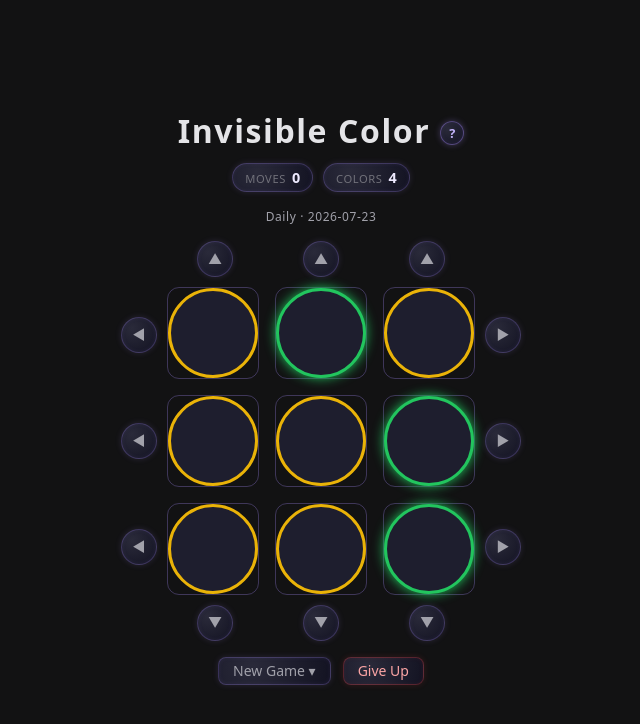
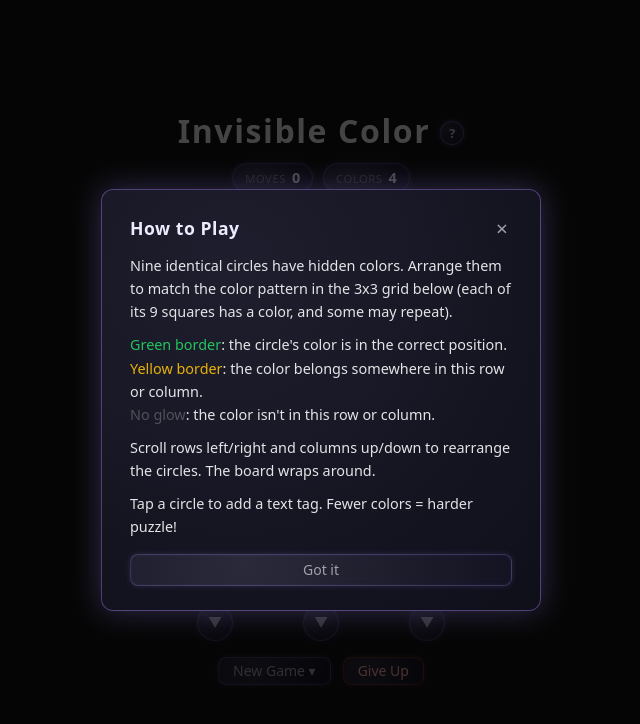
Before and after one commit to JoaquinChartier/invisible-color, a React (Vite) app: page / in a window 1280 px wide. Shown: the top 724 px of the page, without its empty margins (319-959 px from the left). Built offline with nearby package versions, Linux system fonts and the light colour scheme.

Commit message:
feat: onboarding and anim (#7)

```diff
--- a/package.json
+++ b/package.json
@@ -9,6 +9,7 @@
     "preview": "vite preview"
   },
   "dependencies": {
+    "@vercel/analytics": "^2.0.1",
     "react": "18.3.1",
     "react-dom": "18.3.1"
   },
--- a/src/App.tsx
+++ b/src/App.tsx
@@ -88,7 +88,18 @@ export default function App() {
   const [tags, setTags] = useState<Record<number, string>>({});
   const [selectedId, setSelectedId] = useState<number | null>(null);
   const [newGameOpen, setNewGameOpen] = useState(false);
-  const [helpOpen, setHelpOpen] = useState(false);
+  const [helpOpen, setHelpOpen] = useState(() => {
+    try {
+      if (localStorage.getItem("ic-seen-help")) return false;
+    } catch {}
+    return true;
+  });
+  const closeHelp = () => {
+    setHelpOpen(false);
+    try {
+      localStorage.setItem("ic-seen-help", "1");
+    } catch {}
+  };
   const pressTimer = useRef<ReturnType<typeof setTimeout> | null>(null);
 
   useEffect(() => {
@@ -435,7 +446,7 @@ export default function App() {
 
       {helpOpen && (
         <div
-          onClick={() => setHelpOpen(false)}
+          onClick={() => closeHelp()}
           style={{
             position: "fixed",
             inset: 0,
@@ -466,7 +477,7 @@ export default function App() {
                 How to Play
               </h2>
               <button
-                onClick={() => setHelpOpen(false)}
+                onClick={() => closeHelp()}
                 style={{
                   background: "transparent",
                   border: "none",
@@ -481,7 +492,7 @@ export default function App() {
               </button>
             </div>
             <p style={{ margin: "0 0 10px" }}>
-              Nine identical circles have hidden colors. Arrange them to match the 3x3 grid below (each of its 9 squares has a color, and some may repeat).
+              Nine identical circles have hidden colors. Arrange them to match the color pattern in the 3x3 grid below (each of its 9 squares has a color, and some may repeat).
             </p>
             <p style={{ margin: "0 0 10px" }}>
               <b style={{ color: "#22c55e" }}>Green border</b>: the circle's color is in the correct position.
@@ -497,7 +508,7 @@ export default function App() {
               Tap a circle to add a text tag. Fewer colors = harder puzzle!
             </p>
             <button
-              onClick={() => setHelpOpen(false)}
+              onClick={() => closeHelp()}
               style={{
                 ...btnBase,
                 width: "100%",
--- a/src/components/Board.tsx
+++ b/src/components/Board.tsx
@@ -1,3 +1,4 @@
+import { useLayoutEffect, useRef } from "react";
 import type { CSSProperties } from "react";
 import type { Circle as CircleType } from "../engine/types";
 import { Circle, PALETTE } from "./Circle";
@@ -16,6 +17,38 @@ interface Props {
 
 export function Board({ circles, target, revealed, debug, tags, selectedId, onSelectCircle, onScroll }: Props) {
   const { base: btnBase, hover: btnHover, active: btnActive } = neonButton();
+
+  const cellRefs = useRef<Map<number, HTMLDivElement>>(new Map());
+  const prevPositions = useRef<Map<number, { x: number; y: number }>>(new Map());
+
+  useLayoutEffect(() => {
+    const prev = prevPositions.current;
+    const next = new Map<number, { x: number; y: number }>();
+    cellRefs.current.forEach((el, id) => {
+      const r = el.getBoundingClientRect();
+      next.set(id, { x: r.left, y: r.top });
+      const p = prev.get(id);
+      if (p) {
+        const dx = p.x - r.left;
+        const dy = p.y - r.top;
+        if (dx !== 0 || dy !== 0) {
+          el.style.transition = "none";
+          el.style.transform = `translate(${dx}px, ${dy}px)`;
+          requestAnimationFrame(() => {
+            el.style.transition = "transform 0.28s ease";
+            el.style.transform = "";
+          });
+        }
+      }
+    });
+    prevPositions.current = next;
+  });
+
+  const setCellRef = (id: number) => (el: HTMLDivElement | null) => {
+    if (el) cellRefs.current.set(id, el);
+    else cellRefs.current.delete(id);
+  };
+
   const slotBtn: CSSProperties = {
     ...btnBase,
     borderRadius: "50%",
@@ -120,6 +153,7 @@ export function Board({ circles, target, revealed, debug, tags, selectedId, onSe
                 tag={tags[circle.id] || ""}
                 selected={selectedId === circle.id}
                 onSelect={() => onSelectCircle(circle.id)}
+                innerRef={setCellRef(circle.id)}
               />
             </div>
           );
--- a/src/components/Circle.tsx
+++ b/src/components/Circle.tsx
@@ -29,9 +29,10 @@ interface Props {
   tag: string;
   selected: boolean;
   onSelect: () => void;
+  innerRef?: (el: HTMLDivElement | null) => void;
 }
 
-export function Circle({ circle, row, col, target, revealed, debug, tag, selected, onSelect }: Props) {
+export function Circle({ circle, row, col, target, revealed, debug, tag, selected, onSelect, innerRef }: Props) {
   const clue = calcClue(circle, row, col, target);
   const showColor = revealed || debug;
   const bgColor = showColor ? PALETTE[circle.color] : "#1e1e2e";
@@ -44,6 +45,7 @@ export function Circle({ circle, row, col, target, revealed, debug, tag, selecte
 
   return (
     <div
+      ref={innerRef}
       onClick={onSelect}
       style={{
         width: "clamp(48px, 18vw, 90px)",
--- a/src/main.tsx
+++ b/src/main.tsx
@@ -1,9 +1,11 @@
 import { StrictMode } from "react";
 import { createRoot } from "react-dom/client";
+import { Analytics } from "@vercel/analytics/react";
 import App from "./App";
 
 createRoot(document.getElementById("root")!).render(
   <StrictMode>
     <App />
+    <Analytics />
   </StrictMode>
 );
```
Also changed, not shown: 4 other files (tests, documents, lock files or other folders).
